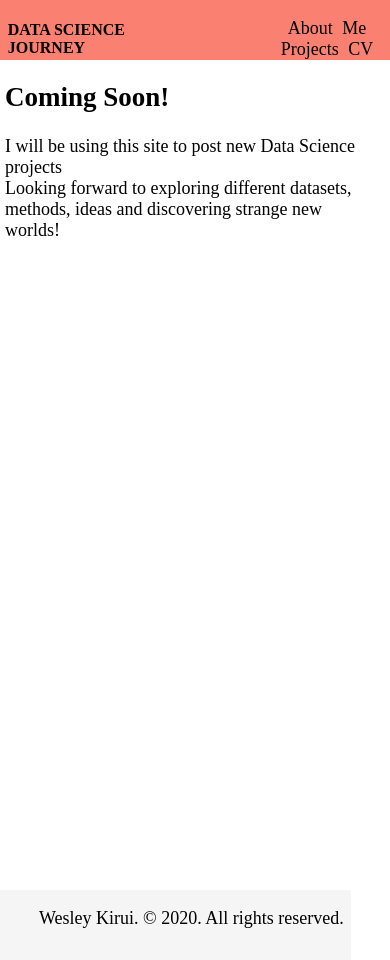
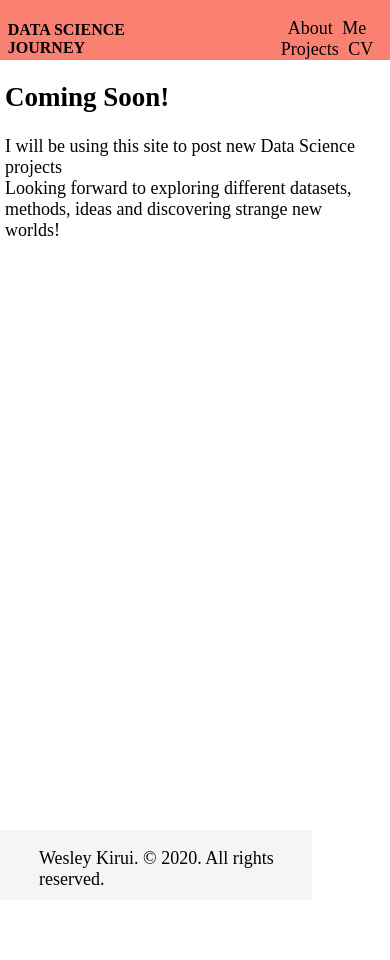
Before and after one commit to wkirui/wkirui.github.io, a Jekyll site: the page built from index.html, in a window 390 px wide. Built offline with Jekyll 4.4.1, drawn with Linux system fonts in a browser that asks for light colours; nearby versions of some CDN libraries.

Commit message:
trying fixed footer option

```diff
--- a/assets/css/style.css
+++ b/assets/css/style.css
@@ -168,10 +168,10 @@
         padding-right: 5px;
     }
     #footer {
-        position: absolute;
-        bottom: 0%;
-        width: 80vw;
-        /* height: 60px; */
+        position: fixed;
+        bottom: 0;
+        width: 70vw;
+        height: 60px;
         clear: both;
         background-color: whitesmoke;
         padding-bottom: 10px;
```
Also changed, not shown: 1 other file.
